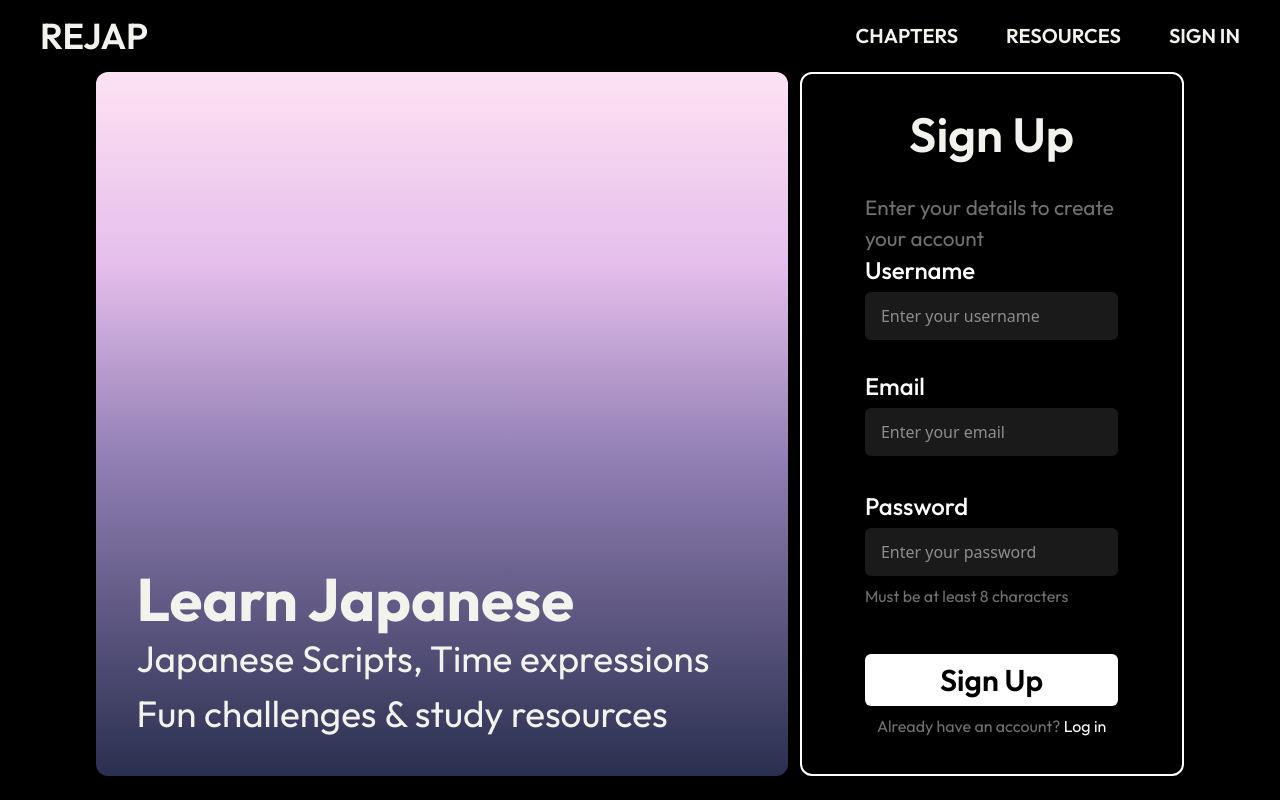
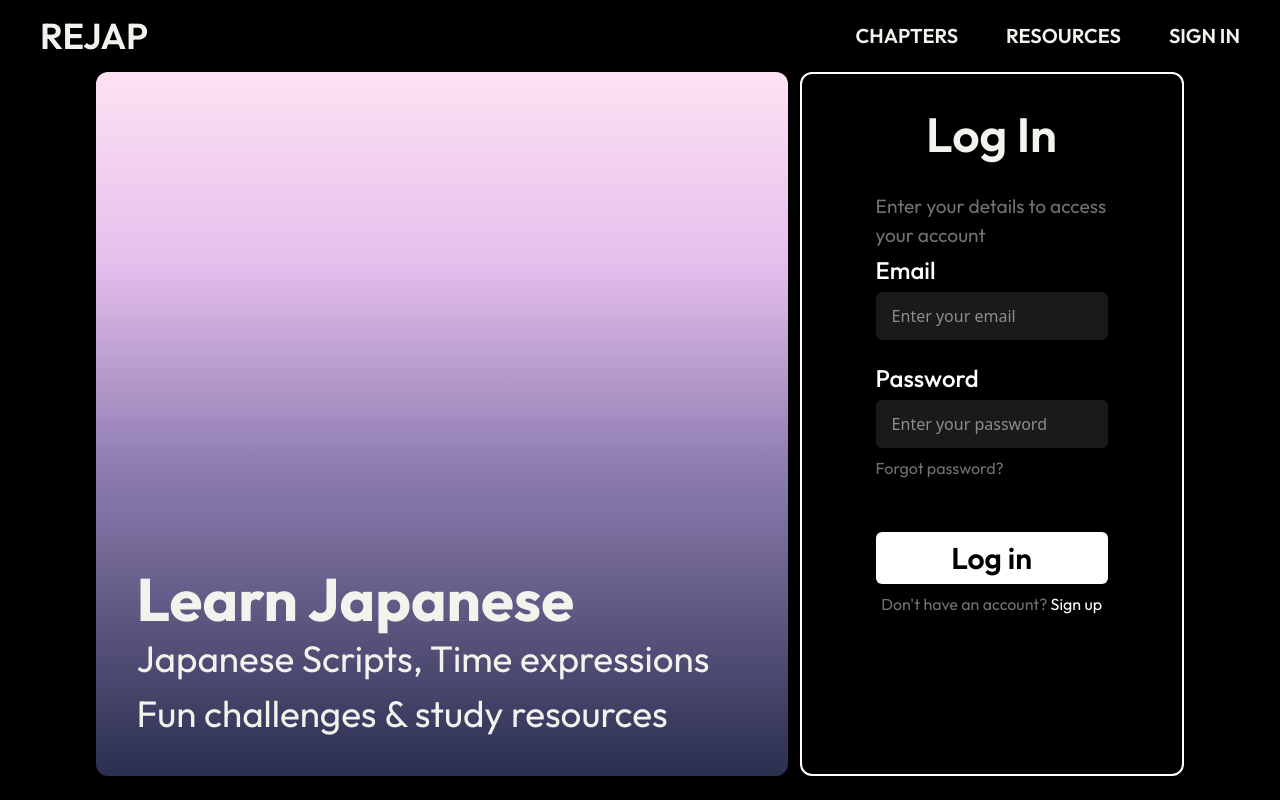
Before and after one commit to Kanishak-xd/rejap, a React (Vite) app: page /sign-in in a window 1280 px wide. Built offline with nearby package versions, Linux system fonts and the light colour scheme; a web font is replaced by a local one.

Commit message:
implemented useState hook for sign-in

```diff
--- a/src/App.jsx
+++ b/src/App.jsx
@@ -2,7 +2,8 @@ import './App.css'
 import Navbar from './components/Navbar'
 import Home from './pages/Home/Home'
 import SignIn from './pages/SignIn/SignIn'
-import { BrowserRouter, Routes, Route } from 'react-router-dom'
+import { BrowserRouter, Routes, Route, Navigate } from 'react-router-dom';
+
 
 export default function App() {
   return (
@@ -11,9 +12,9 @@ export default function App() {
       <Routes>
         <Route path="/" element={<Home />} />
         <Route path="/home" element={<Home />} />
-        <Route path="/log-in" element={<SignIn />} />
         <Route path="/sign-in" element={<SignIn />} />
-        <Route path="/sign-up" element={<SignIn />} />
+        <Route path="/log-in" element={<Navigate to="/sign-in" />} />
+        <Route path="/sign-up" element={<Navigate to="/sign-in" />} />
       </Routes>
     </BrowserRouter>
   )
--- a/src/pages/SignIn/rightFrame/rightFrame.jsx
+++ b/src/pages/SignIn/rightFrame/rightFrame.jsx
@@ -1,14 +1,13 @@
-import React from 'react'
-import { useLocation } from 'react-router-dom'
-import SignUpForm from './rightFrameComps/signUpForm'
-import LogInForm from './rightFrameComps/LogInForm'
+import React, { useState } from 'react';
+import SignUpForm from './rightFrameComps/signUpForm';
+import LogInForm from './rightFrameComps/LogInForm';
 
 export default function RightFrame() {
-    const location = useLocation();
-    const path = location.pathname;
-    return (
-        <div className='w-[30%] h-[88%] mt-12 border-2 border-white rounded-xl flex justify-center items-center'>
-            {path === '/log-in' ? <LogInForm /> : <SignUpForm />}
-        </div>
-    )
+  const [mode, setMode] = useState('login');
+
+  return (
+    <div className="w-[30%] h-[88%] mt-12 border-2 border-white rounded-xl flex flex-col justify-center items-center px-4 py-6">
+      {mode === 'login' ? <LogInForm setMode={setMode} /> : <SignUpForm setMode={setMode} />}
+    </div>
+  );
 }
--- a/src/pages/SignIn/rightFrame/rightFrameComps/logInComps/logInEmail.jsx
+++ b/src/pages/SignIn/rightFrame/rightFrameComps/logInComps/logInEmail.jsx
@@ -2,11 +2,11 @@ import React from 'react'
 
 export default function LogInEmail() {
   return (
-    <div className='w-full h-[24%] flex flex-col justify-center items-start'>
+    <div className='w-full h-[20%] flex flex-col justify-center items-start'>
       <h2 className='font-outfit font-medium text-[1.5rem] text-white cursor-default mb-1'>Email</h2>
       <input
         type="text" placeholder="Enter your email"
-        className="w-full px-4 mb-6 py-3 rounded-md bg-[#1A1A1A] text-white focus:outline-none focus:ring-2 focus:ring-white"
+        className="w-full px-4 h-12 rounded-md bg-[#1A1A1A] text-white focus:outline-none focus:ring-2 focus:ring-white"
       />
     </div>
   )
--- a/src/pages/SignIn/rightFrame/rightFrameComps/logInComps/logInFooter.jsx
+++ b/src/pages/SignIn/rightFrame/rightFrameComps/logInComps/logInFooter.jsx
@@ -1,14 +1,17 @@
 import React from 'react'
 
-export default function LogInFooter() {
+export default function LogInFooter({ setMode }) {
   return (
     <div className='w-full h-[10%] flex flex-col justify-center items-center'>
       <a href="#" className="w-full text-center mt-8 bg-white text-black font-outfit font-semibold text-3xl/13 rounded-md cursor-pointer hover:-translate-y-0.5 transition-transform duration-200 ease-in-out">
         Log in
       </a>
-      <a href="/sign-up" className="font-outfit font-regular text-[1rem] mt-2 text-[#717171] cursor-pointer hover:underline transition-all">
+      <button
+        onClick={() => setMode('signup')}
+        className="font-outfit font-regular text-[1rem] mt-2 text-[#717171] cursor-pointer hover:underline transition-all"
+      >
         Don't have an account? <span className="text-white">Sign up</span>
-      </a>
+      </button>
     </div>
   )
 }
--- a/src/pages/SignIn/rightFrame/rightFrameComps/logInComps/logInHeader.jsx
+++ b/src/pages/SignIn/rightFrame/rightFrameComps/logInComps/logInHeader.jsx
@@ -4,7 +4,7 @@ export default function LogInHeader() {
   return (
     <div className='w-full h-[20%] flex flex-col justify-start items-center'>
             <h2 className='text-[#F3F3EE] font-outfit font-semibold text-5xl/15 cursor-default'>Log In</h2>
-            <h2 className='font-outfit font-regular text-[1.3rem] text-[#717171] mt-7 cursor-default'>Enter your details to access your account</h2>
+            <h2 className='font-outfit font-regular text-[1.2rem] text-[#717171] mt-7 cursor-default'>Enter your details to access your account</h2>
         </div>
   )
 }
--- a/src/pages/SignIn/rightFrame/rightFrameComps/logInForm.jsx
+++ b/src/pages/SignIn/rightFrame/rightFrameComps/logInForm.jsx
@@ -4,13 +4,13 @@ import LogInEmail from './logInComps/LogInEmail'
 import LogInPwd from './logInComps/LogInPwd'
 import LogInFooter from './logInComps/LogInFooter'
 
-export default function LogInForm() {
+export default function LogInForm({ setMode }) {
     return (
         <div className='w-2/3 h-160 flex flex-col'>
             <LogInHeader />
             <LogInEmail />
             <LogInPwd />
-            <LogInFooter />
+            <LogInFooter setMode={setMode} />
         </div>
     )
 }
--- a/src/pages/SignIn/rightFrame/rightFrameComps/signUpComps/signUpFooter.jsx
+++ b/src/pages/SignIn/rightFrame/rightFrameComps/signUpComps/signUpFooter.jsx
@@ -1,14 +1,17 @@
 import React from 'react'
 
-export default function SignUpFooter() {
+export default function SignUpFooter({ setMode }) {
     return (
         <div className='w-full h-[20%] flex flex-col justify-center items-center'>
             <a href="#" className="w-full text-center mt-8 bg-white text-black font-outfit font-semibold text-3xl/13 rounded-md cursor-pointer hover:-translate-y-0.5 transition-transform duration-200 ease-in-out">
                 Sign Up
             </a>
-            <a href="/log-in" className="font-outfit font-regular text-[1rem] mt-2 text-[#717171] cursor-pointer hover:underline transition-all">
+            <button
+                onClick={() => setMode('login')}
+                className="font-outfit font-regular text-[1rem] mt-2 text-[#717171] cursor-pointer hover:underline transition-all"
+            >
                 Already have an account? <span className="text-white">Log in</span>
-            </a>
+            </button>
         </div>
     )
 }
--- a/src/pages/SignIn/rightFrame/rightFrameComps/signUpComps/signUpHeader.jsx
+++ b/src/pages/SignIn/rightFrame/rightFrameComps/signUpComps/signUpHeader.jsx
@@ -4,7 +4,7 @@ export default function SignUpHeader() {
     return (
         <div className='w-full h-[20%] flex flex-col justify-start items-center'>
             <h2 className='text-[#F3F3EE] font-outfit font-semibold text-5xl/15 cursor-default'>Sign Up</h2>
-            <h2 className='font-outfit font-regular text-[1.3rem] text-[#717171] mt-7 cursor-default'>Enter your details to create your account</h2>
+            <h2 className='font-outfit font-regular text-[1.2rem] text-[#717171] mt-7 cursor-default'>Enter your details to create your account</h2>
         </div>
     )
 }
--- a/src/pages/SignIn/rightFrame/rightFrameComps/signUpForm.jsx
+++ b/src/pages/SignIn/rightFrame/rightFrameComps/signUpForm.jsx
@@ -5,14 +5,14 @@ import SignUpUser from './signUpComps/signUpUser'
 import SignUpPwd from './signUpComps/signUpPwd'
 import SignUpFooter from './signUpComps/signUpFooter'
 
-export default function SignUpForm() {
+export default function SignUpForm({ setMode }) {
     return (
         <div className='w-2/3 h-160 flex flex-col'>
             <SignUpHeader />
             <SignUpUser />
             <SignUpEmail />
             <SignUpPwd />
-            <SignUpFooter />
+            <SignUpFooter setMode={setMode} />
         </div>
     )
 }
```
